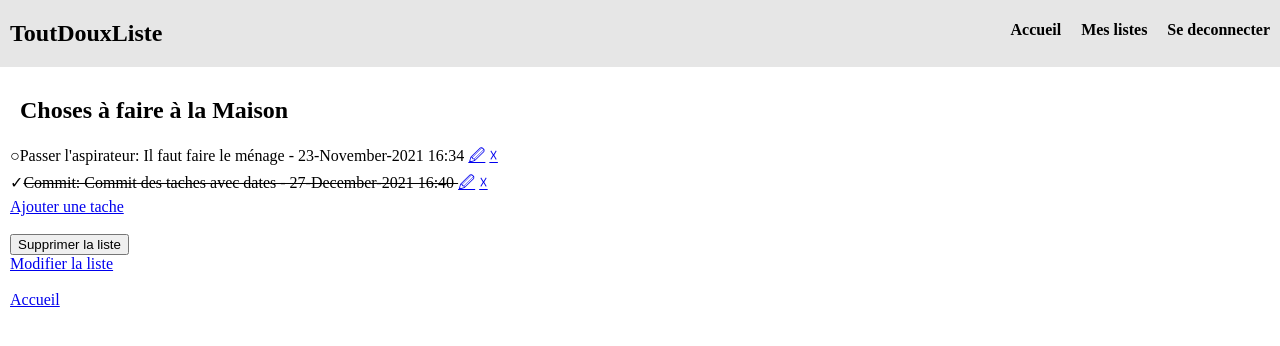
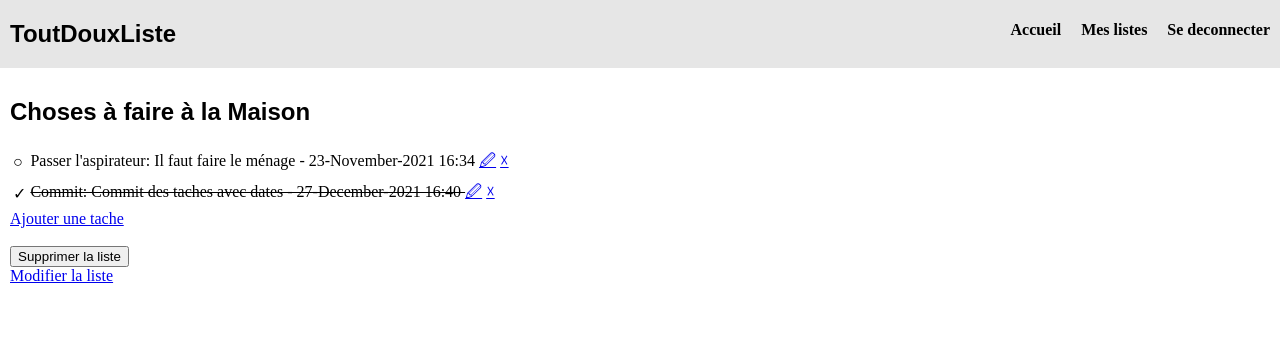
Before and after one commit to TEDDAC/ToutDouxListe, a PHP site: page /index.php?action=showTaskOf&idListe=2 in a window 1280 px wide. Shown: the top 346 px of the page. Run offline with PHP 8.4, Linux system fonts and the light colour scheme; the visitor is signed in with stand-in values (Sample User, id 1); data comes from the database, SQL or seed files in the repository.

Commit message:
tableau plus joli pour afficher tache

```diff
--- a/views/header.php
+++ b/views/header.php
@@ -1,7 +1,7 @@
 <header>
 	<h2>ToutDouxListe</h2>
 	<nav>
-		<div><h4><a href="index.php">Accueil</a></h4></div>
+		<div><h4><a href="index.php?action=showPublicList">Accueil</a></h4></div>
 		<?php
 		if(isset($_SESSION["login"]) and $_SESSION["login"]){ ?>
 			<div><h4><a href="index.php?action=showPrivateList&idUser=<?= $_SESSION["login"] ?>">Mes listes</a></h4></div>
--- a/views/showTask.php
+++ b/views/showTask.php
@@ -7,24 +7,25 @@
 <body>
 	<?php require("views/header.php"); ?>
 	<div class="showTask">
-		<h2><?= $liste->get_titre() ?></h2>
+		<h2 class="taskTitle"><?= $liste->get_titre() ?></h2>
 		<p><?= $liste->get_description() ?></p>
+		<table>
 	    <?php
 	    foreach($taches as $tache){
-			echo "<span>";
+			echo "<tr>";
 			if($tache->isDone())
-				echo "✓<span class=\"done\">";
-			else echo "○<span>";
+				echo "<td>✓</td><td><span class=\"done\">";
+			else echo "<td>○</td><td><span>";
 	        echo($tache->get_titre().": ".$tache->get_description());
 			if($tache->get_dateFin() != NULL)
 				echo " - ".$tache->get_dateFin(); ?>
 			</span>
 			<a href="index.php?action=editTask&id=<?= $tache->get_id() ?>">🖉</a>
 			<a href="index.php?action=removeTask&id=<?= $tache->get_id() ?>">☓</a>
-		</span>
-			<br>
+		</td></tr>
 	    <?php }
 	    ?>
+		</table>
 		<a href="index.php?action=insertTaskForm&idListe=<?= $_GET["idListe"] ?>">Ajouter une tache</a><br><br>
 
 		<button type="button" name="confirmListDelete" onclick="confirmListDelete()">Supprimer la liste</button><br>
@@ -36,8 +37,6 @@
 			}
 		</script>
 		<a href="index.php?action=editPublicListForm&idListe=<?= $liste->get_id() ?>">Modifier la liste</a><br><br>
-
-		<a href="index.php?action=showPublicList">Accueil</a>
 	</div>
 </body>
 </html>
--- a/views/style.css
+++ b/views/style.css
@@ -14,9 +14,11 @@ nav{
 	flex-direction: row;
 }
 
-h2{
+header h2{
 	padding-left: 10px;
 	padding-right: 10px;
+	font-weight: bold;
+	font-family: sans-serif;
 }
 
 header div{
@@ -45,3 +47,8 @@ header + div{
 .done{
 	text-decoration: line-through;
 }
+
+.taskTitle{
+	font-weight: bold;
+	font-family: sans-serif;
+}
```
